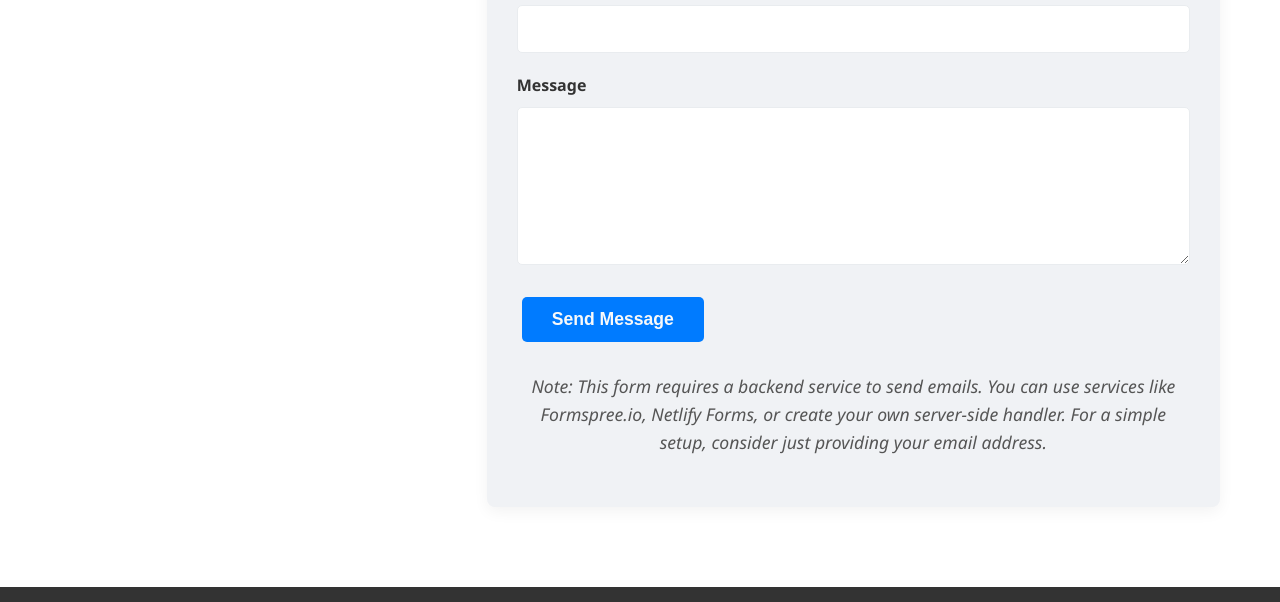
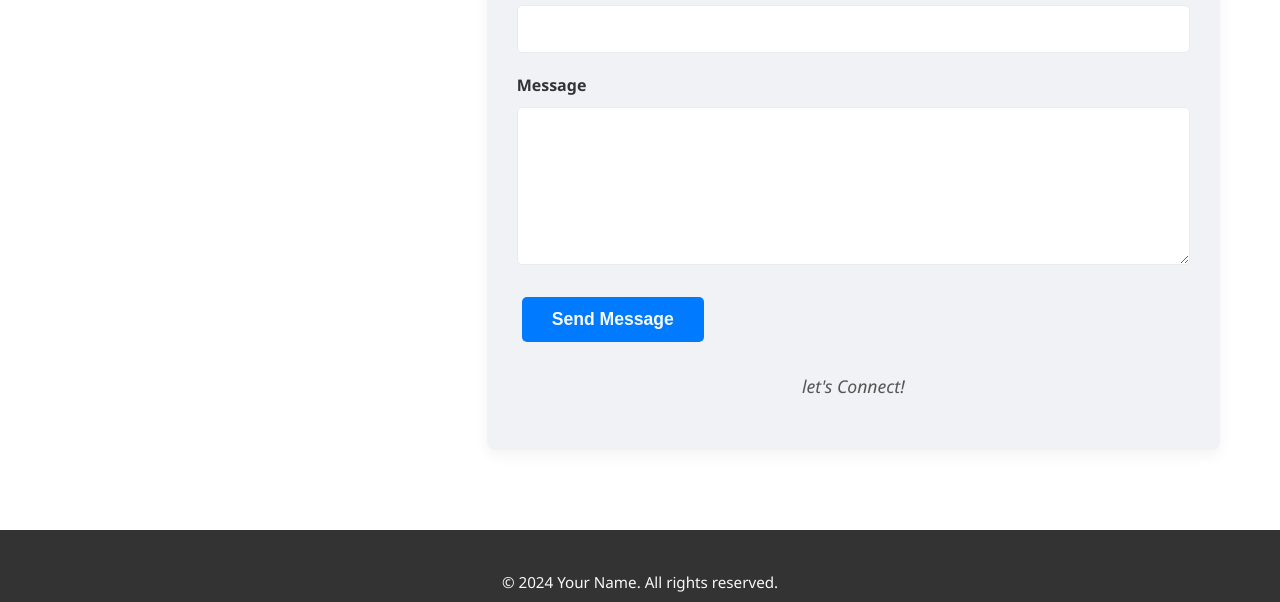
Before and after one commit to mayavi-exe/portfolio, a plain HTML site: page index.html in a window 1280 px wide. Shown: the part 3447-4049 px from the top of the page. Drawn offline with Linux system fonts and the light colour scheme.

Commit message:
Change form note to 'let's Connect!'
Updated the note in the contact form.

```diff
--- a/index.html
+++ b/index.html
@@ -170,7 +170,7 @@
                     </div>
                     <button type="submit" class="btn btn-primary">Send Message</button>
                     <p class="form-note">
-                        <em>Note: This form requires a backend service to send emails. You can use services like Formspree.io, Netlify Forms, or create your own server-side handler. For a simple setup, consider just providing your email address.</em>
+                        <em> let's Connect! </em>
                     </p>
                 </form>
             </div>
```
